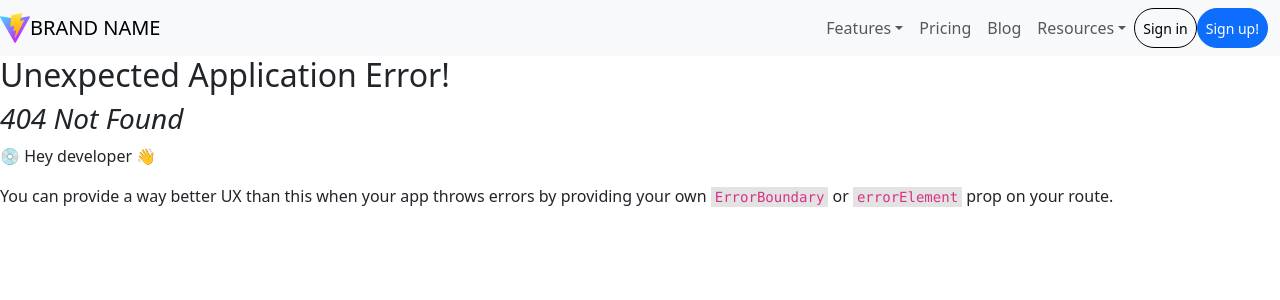
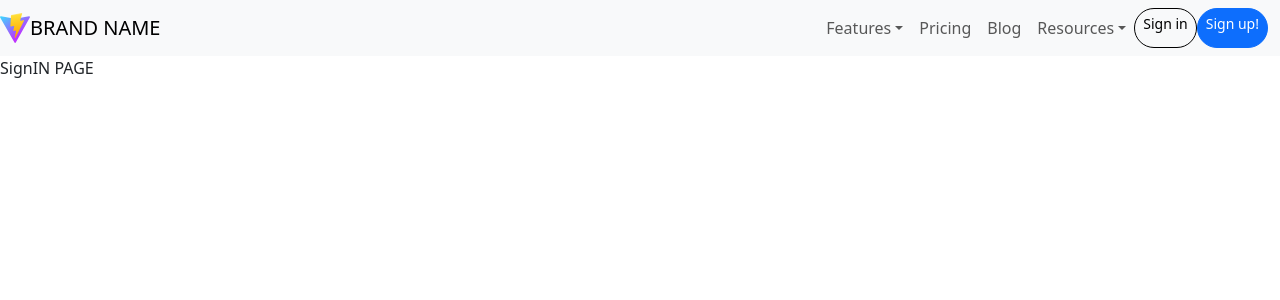
Before and after one commit to wthwang38/jc-wave-replicate, a React (Vite) app: page /signin in a window 1280 px wide. Before the commit this address had no page. Shown: the top 300 px of the page. Built offline with nearby package versions, Linux system fonts and the light colour scheme.

Commit message:
added signin and signup components, buttons route correctly to components

```diff
--- a/src/NavigationBar.jsx
+++ b/src/NavigationBar.jsx
@@ -19,14 +19,14 @@ const NavigationBar = () => {
               <NavDropdown.Item href='/accounting'>Accounting</NavDropdown.Item>
             </NavDropdown>
             <Nav.Link href='/pricing'>Pricing</Nav.Link>
-            <Nav.Link href='/blog' to="/blog">Blog</Nav.Link>
+            <Nav.Link href='/blog'>Blog</Nav.Link>
             <NavDropdown title='Resources' id='basic-nav-dropdown'>
-              <NavDropdown.Item href='/about' to='/about'>About Us</NavDropdown.Item>
+              <NavDropdown.Item href='/about'>About Us</NavDropdown.Item>
               <NavDropdown.Item href='/helpcenter'>Help Center</NavDropdown.Item>
               <NavDropdown.Item href='/sitemap'>Site Map</NavDropdown.Item>
             </NavDropdown>
-            <Button variant='outline-light' size='sm' style={{ borderRadius: '2rem', color:'black', borderColor:'black'}}> Sign in </Button>
-            <Button size='sm' style={{ borderRadius: '2rem' }}> Sign up! </Button>
+            <Button variant='outline-light' size='sm' style={{ borderRadius: '2rem', color:'black', borderColor:'black'}} href='/signin'> Sign in </Button>
+            <Button size='sm' style={{ borderRadius: '2rem' }} href='signup'> Sign up! </Button>
           </Nav>
         </Container>
         </Navbar.Collapse>
--- /dev/null
+++ b/src/SignIn.jsx
@@ -0,0 +1,8 @@
+
+const SignIn = ()=>{
+    return(
+        <>SignIN PAGE</>
+    )
+}
+
+export default SignIn;
--- /dev/null
+++ b/src/SignUp.jsx
@@ -0,0 +1,8 @@
+import React from 'react'
+
+const SignUp = () => {
+  return (
+    <div>SignUp page</div>
+  )
+}
+export default SignUp;
```
Also changed, not shown: src/App.jsx (+10 -0 lines).
